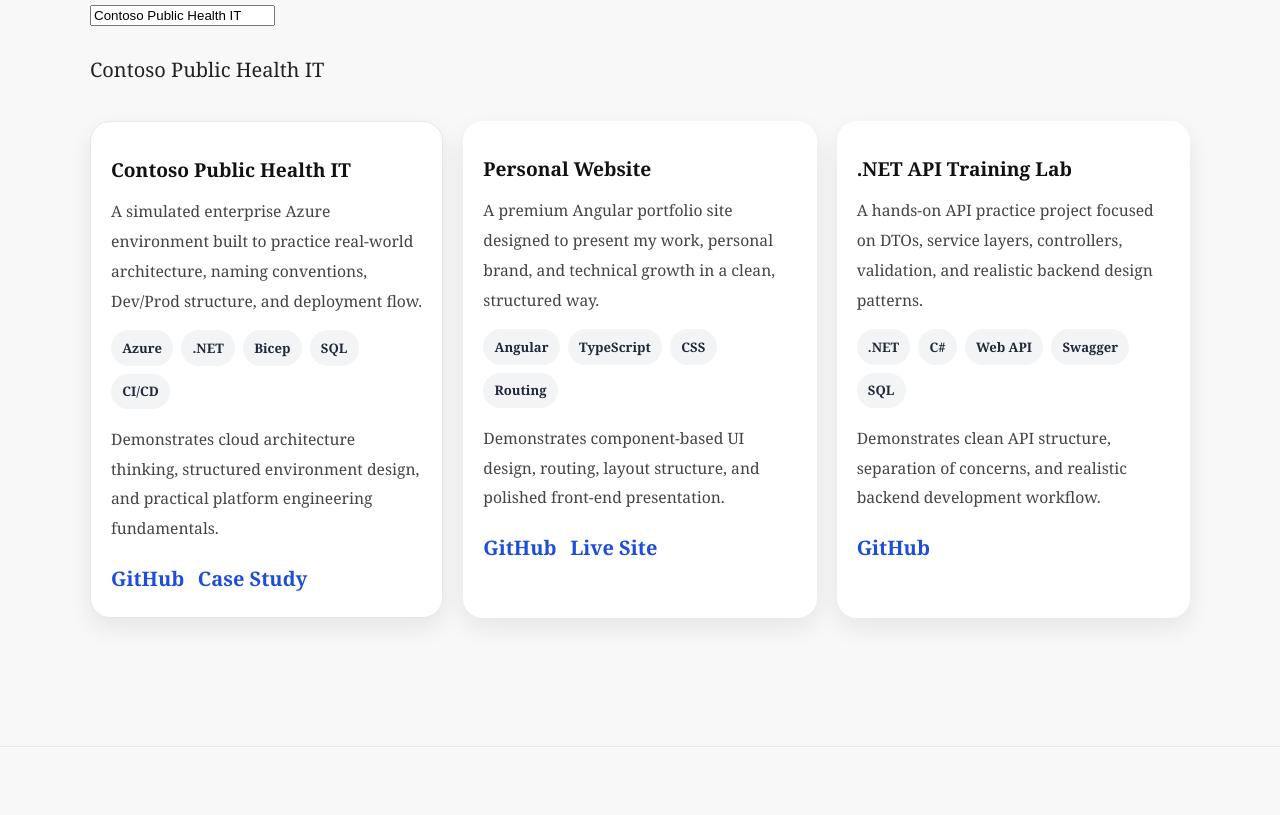
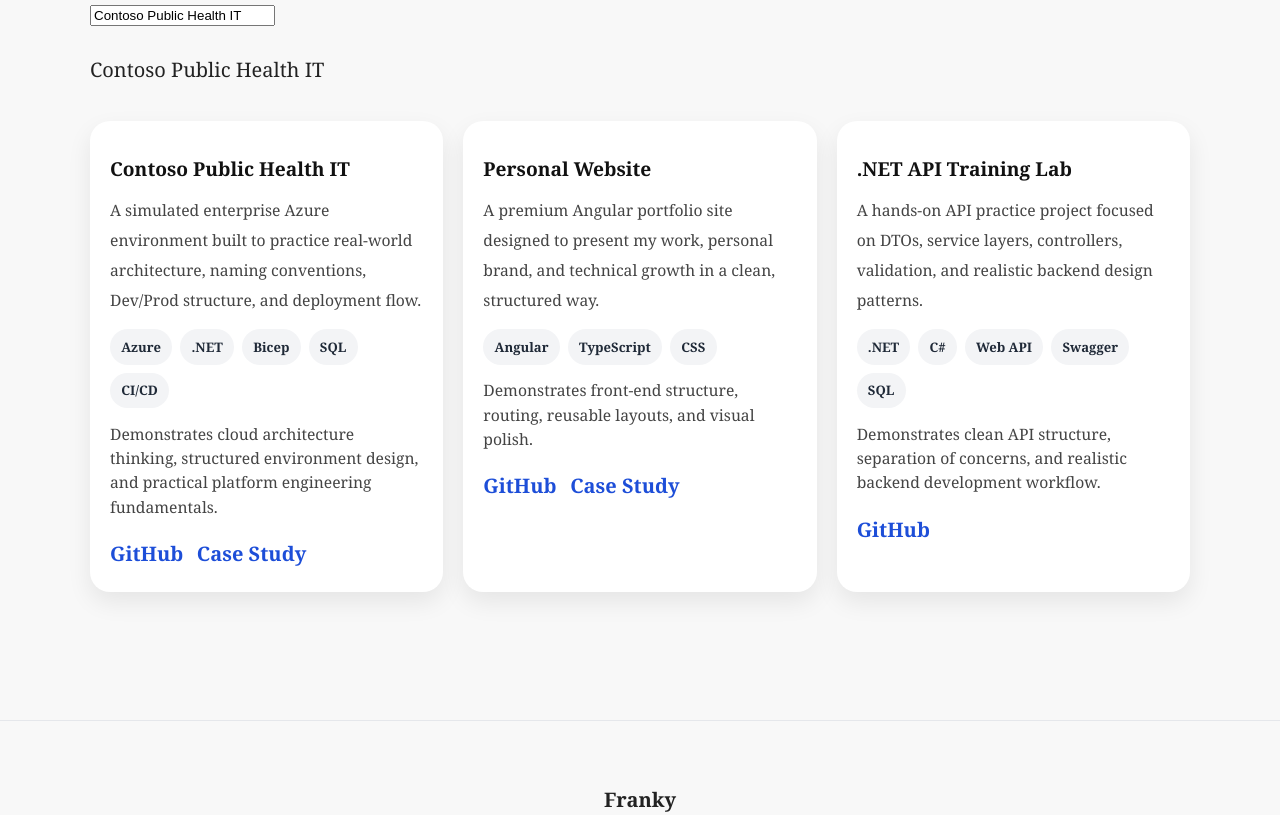
Before and after one commit to fmaslim/personalwebsite, an Angular app: page /projects in a window 1280 px wide. Shown: the part 660-1475 px from the top of the page. Built offline with nearby package versions, Linux system fonts and the light colour scheme.

Commit message:
Added ngFor loop

```diff
--- a/src/app/projects/projects.component.html
+++ b/src/app/projects/projects.component.html
@@ -11,81 +11,26 @@
         <input [(ngModel)]="projectName" placeholder="Enter project name">
         <p>{{ projectName }}</p>
     </div>
+    <!-- use ngFor -->
+    <div class="projects-grid">
+        <div class="project-card" *ngFor="let project of projects">
+            <h2>{{ project.title }}</h2>
 
-    <div class="projects-grid">
-        <div class="project-card featured-project">
-            <h2>Contoso Public Health IT</h2>
             <p class="project-description">
-                A simulated enterprise Azure environment built to practice real-world architecture,
-                naming conventions, Dev/Prod structure, and deployment flow.
+                {{ project.description }}
             </p>
 
             <div class="tech-tags">
-                <span>Azure</span>
-                <span>.NET</span>
-                <span>Bicep</span>
-                <span>SQL</span>
-                <span>CI/CD</span>
+                <span *ngFor="let tag of project.tags">{{ tag }}</span>
             </div>
 
-            <p class="project-proof">
-                Demonstrates cloud architecture thinking, structured environment design,
-                and practical platform engineering fundamentals.
-            </p>
+            <div class="project-proof">
+                {{ project.proof }}
+            </div>
 
             <div class="project-links">
-                <a href="#" target="_blank">GitHub</a>
-                <a href="#" target="_blank">Case Study</a>
-            </div>
-        </div>
-
-        <div class="project-card">
-            <h2>Personal Website</h2>
-            <p class="project-description">
-                A premium Angular portfolio site designed to present my work, personal brand,
-                and technical growth in a clean, structured way.
-            </p>
-
-            <div class="tech-tags">
-                <span>Angular</span>
-                <span>TypeScript</span>
-                <span>CSS</span>
-                <span>Routing</span>
-            </div>
-
-            <p class="project-proof">
-                Demonstrates component-based UI design, routing, layout structure,
-                and polished front-end presentation.
-            </p>
-
-            <div class="project-links">
-                <a href="#" target="_blank">GitHub</a>
-                <a href="#" target="_blank">Live Site</a>
-            </div>
-        </div>
-
-        <div class="project-card">
-            <h2>.NET API Training Lab</h2>
-            <p class="project-description">
-                A hands-on API practice project focused on DTOs, service layers, controllers,
-                validation, and realistic backend design patterns.
-            </p>
-
-            <div class="tech-tags">
-                <span>.NET</span>
-                <span>C#</span>
-                <span>Web API</span>
-                <span>Swagger</span>
-                <span>SQL</span>
-            </div>
-
-            <p class="project-proof">
-                Demonstrates clean API structure, separation of concerns,
-                and realistic backend development workflow.
-            </p>
-
-            <div class="project-links">
-                <a href="#" target="_blank">GitHub</a>
+                <a [href]="project.github" target="_blank">GitHub</a>
+                <a *ngIf="project.caseStudy" [href]="project.caseStudy" target="_blank">Case Study</a>
             </div>
         </div>
     </div>
--- a/src/app/projects/projects.component.ts
+++ b/src/app/projects/projects.component.ts
@@ -11,6 +11,35 @@ export class ProjectsComponent {
     featuredProject = 'Contoso Public Health IT';
     projectName = 'Contoso Public Health IT';
 
+    projects = [
+        {
+            title: 'Contoso Public Health IT',
+            description: 'A simulated enterprise Azure environment built to practice real-world architecture, naming conventions, Dev/Prod structure, and deployment flow.',
+            tags: ['Azure', '.NET', 'Bicep', 'SQL', 'CI/CD'],
+            proof: 'Demonstrates cloud architecture thinking, structured environment design, and practical platform engineering fundamentals.',
+            github: '#',
+            caseStudy: '#'
+        },
+        {
+            title: 'Personal Website',
+            description: 'A premium Angular portfolio site designed to present my work, personal brand, and technical growth in a clean, structured way.',
+            tags: ['Angular', 'TypeScript', 'CSS'],
+            proof: 'Demonstrates front-end structure, routing, reusable layouts, and visual polish.',
+            github: '#',
+            caseStudy: '#'
+        },
+        {
+            title: '.NET API Training Lab',
+            description: 'A hands-on API practice project focused on DTOs, service layers, controllers, validation, and realistic backend design patterns.',
+            tags: ['.NET', 'C#', 'Web API', 'Swagger', 'SQL'],
+            proof: 'Demonstrates clean API structure, separation of concerns, and realistic backend development workflow.',
+            github: '#',
+            caseStudy: ''
+        }
+    ];
+
+    selectedProject = this.projects[0];
+
     bannerUrl = '/website-banner-2.png';
     bannerAlt = 'Cloud computing and workspace banner';
 
@@ -19,4 +48,8 @@ export class ProjectsComponent {
     toggleFeatured() {
         this.showFeatured = !this.showFeatured;
     }
+
+    setSelectedProject(project: any) {
+        this.selectedProject = project;
+    }
 }
```
